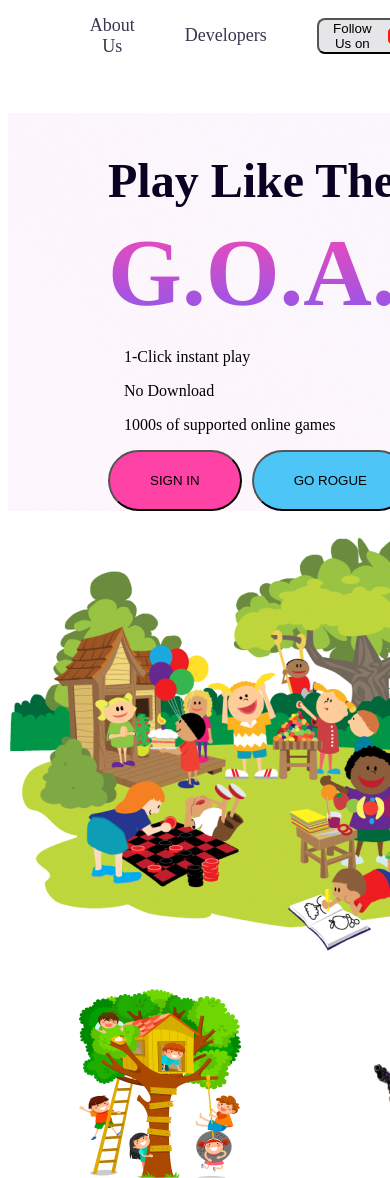
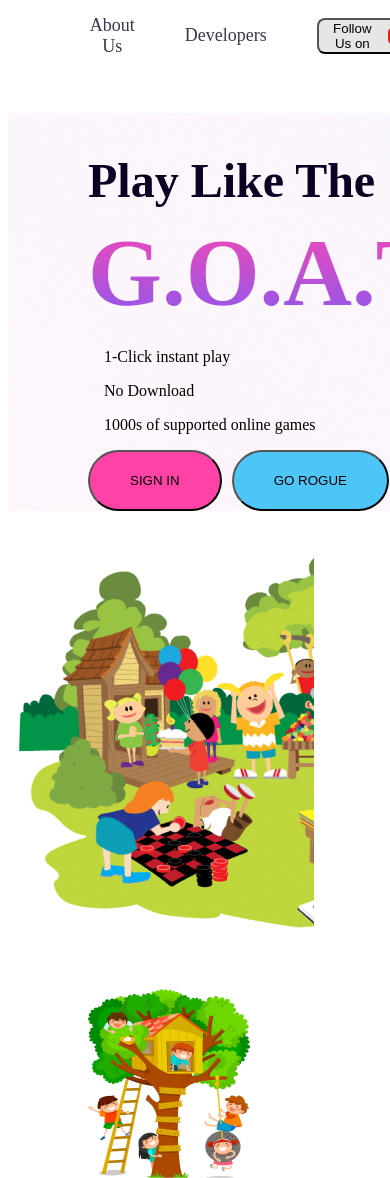
Before and after one commit to hasibhu/assignment2, a plain HTML site: page index.html in a window 390 px wide. Shown: the part 176-1354 px from the top of the page. Drawn offline with Linux system fonts and the light colour scheme.

Commit message:
media css added

```diff
--- a/mdedia.css
+++ b/mdedia.css
@@ -19,7 +19,7 @@
         height: auto;
     }
     .banner-content {
-        padding-left: 100px;
+        padding-left: 80px;
         align-items: flex-start;
         background-image: url(/images/group14.png);
         background-repeat: no-repeat;
@@ -27,8 +27,8 @@
         height: auto;
     }
     .banner-image{
-        width: 316px;
+        width: 216px;
         height: auto;
-        padding-left: 1px;
+        padding-left: 10px;
     }
 }
```
